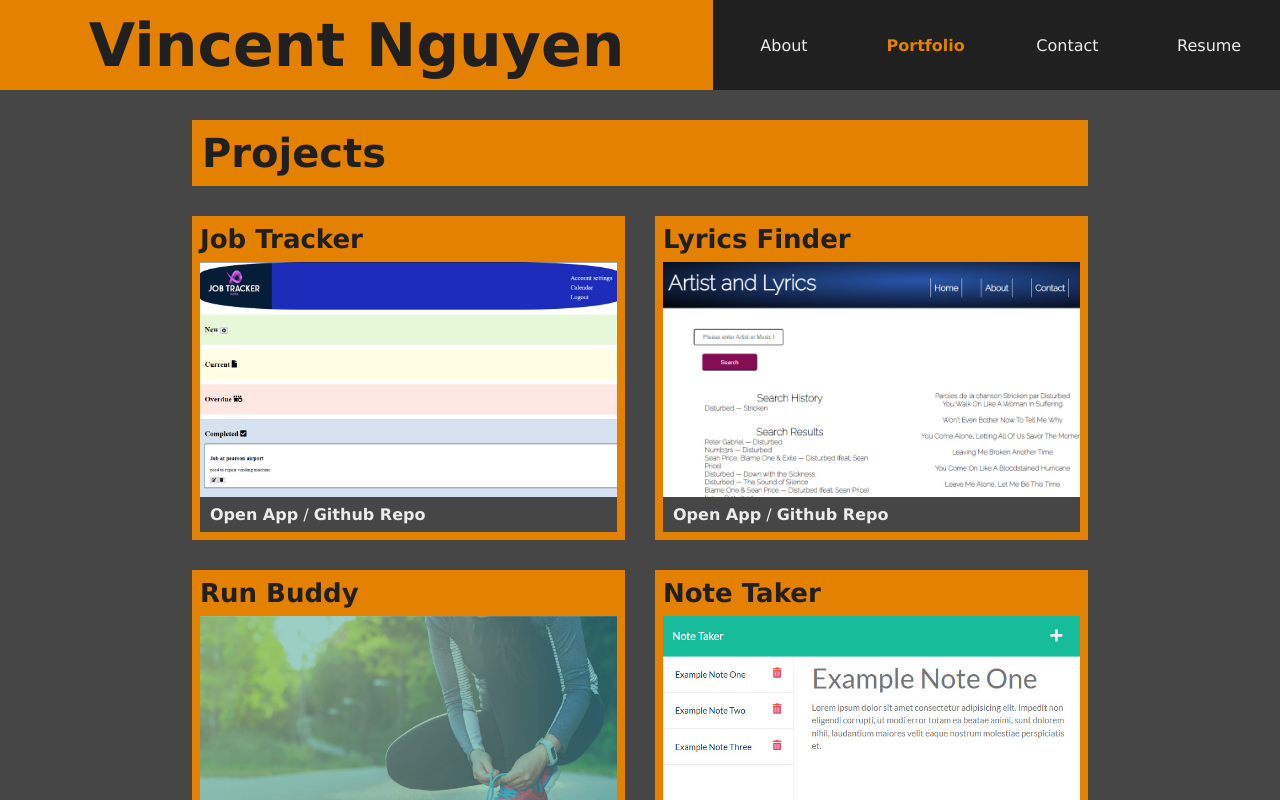
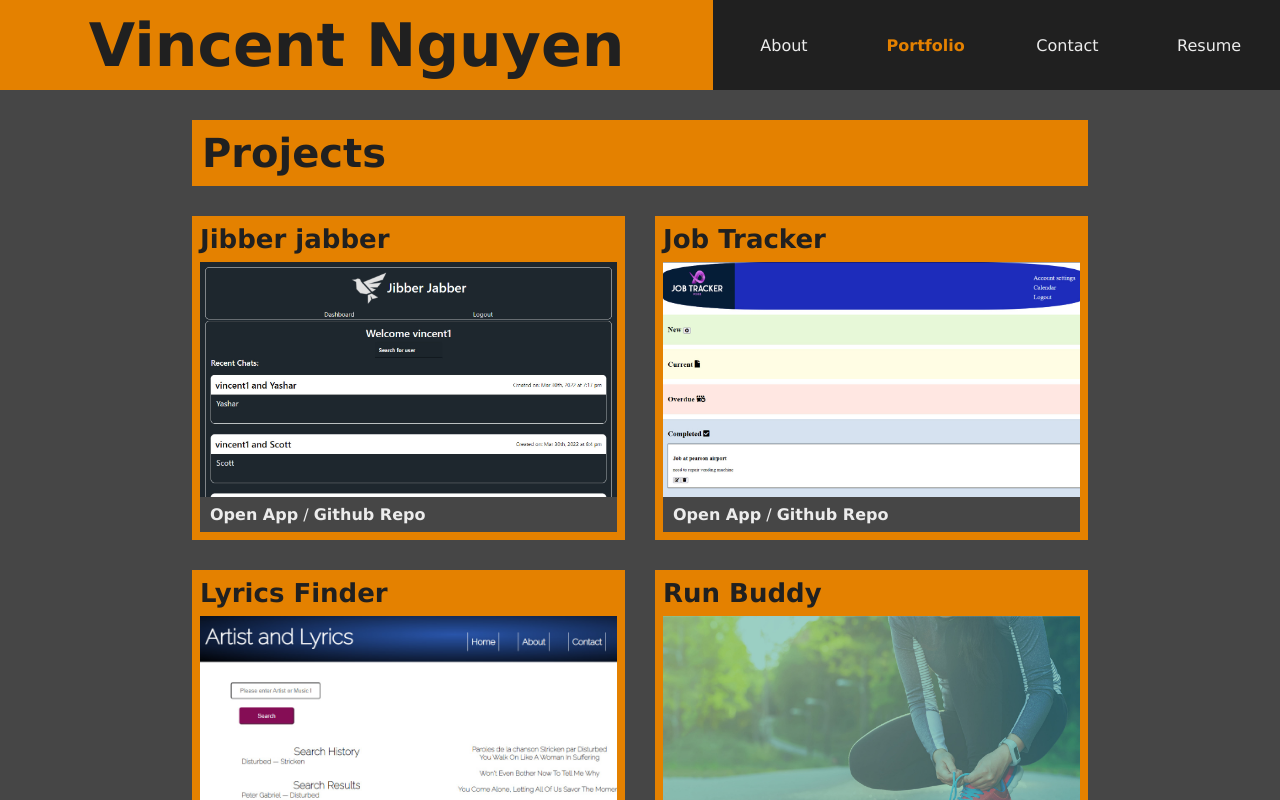
Before and after one commit to NG-Vincent/Challenge-ReactPortfolio, a React (Create React App) app: page / in a window 1280 px wide. Both pictures are taken after a click on the element "Portfolio". Shown: the top 800 px of the page. Built offline with nearby package versions, Linux system fonts and the light colour scheme.

Commit message:
add jibber jabber app to portfolio

```diff
--- a/src/components/Portfolio.js
+++ b/src/components/Portfolio.js
@@ -5,6 +5,13 @@ function Portfolio(props) {
       // alt: html image alt text
       // github: URL of github repository
       // deploy: URL of deployed app
+      {
+         title: "Jibber jabber",
+         img: "jibberjabber",
+         alt: "Webpage of a chat messaging app.",
+         github: "https://github.com/KKkaran/Jibber-Jabber/",
+         deploy: "https://jibber-jabber-app.herokuapp.com//",
+      },
       {
          title: "Job Tracker",
          img: "jobtracker",
```
Also changed, not shown: src/assets/img/jibberjabber.jpg (added).
